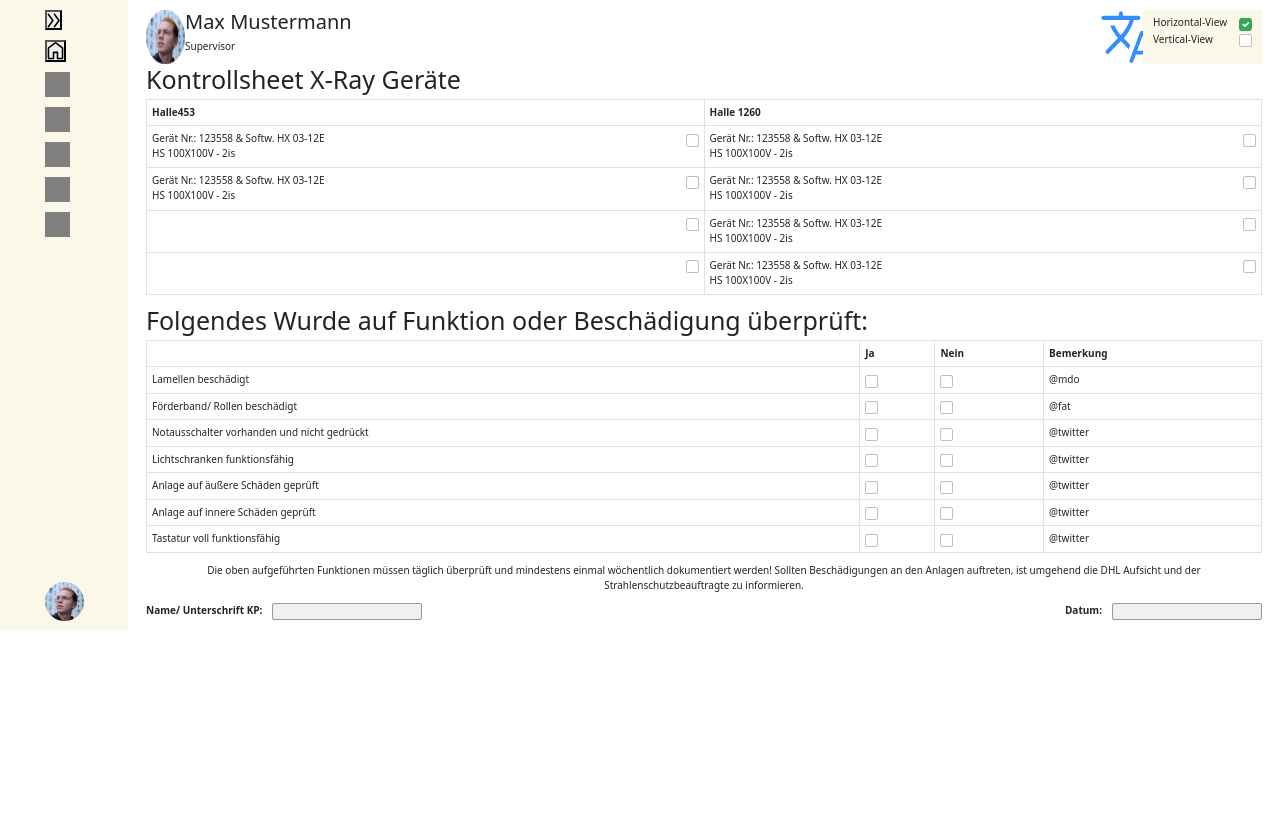
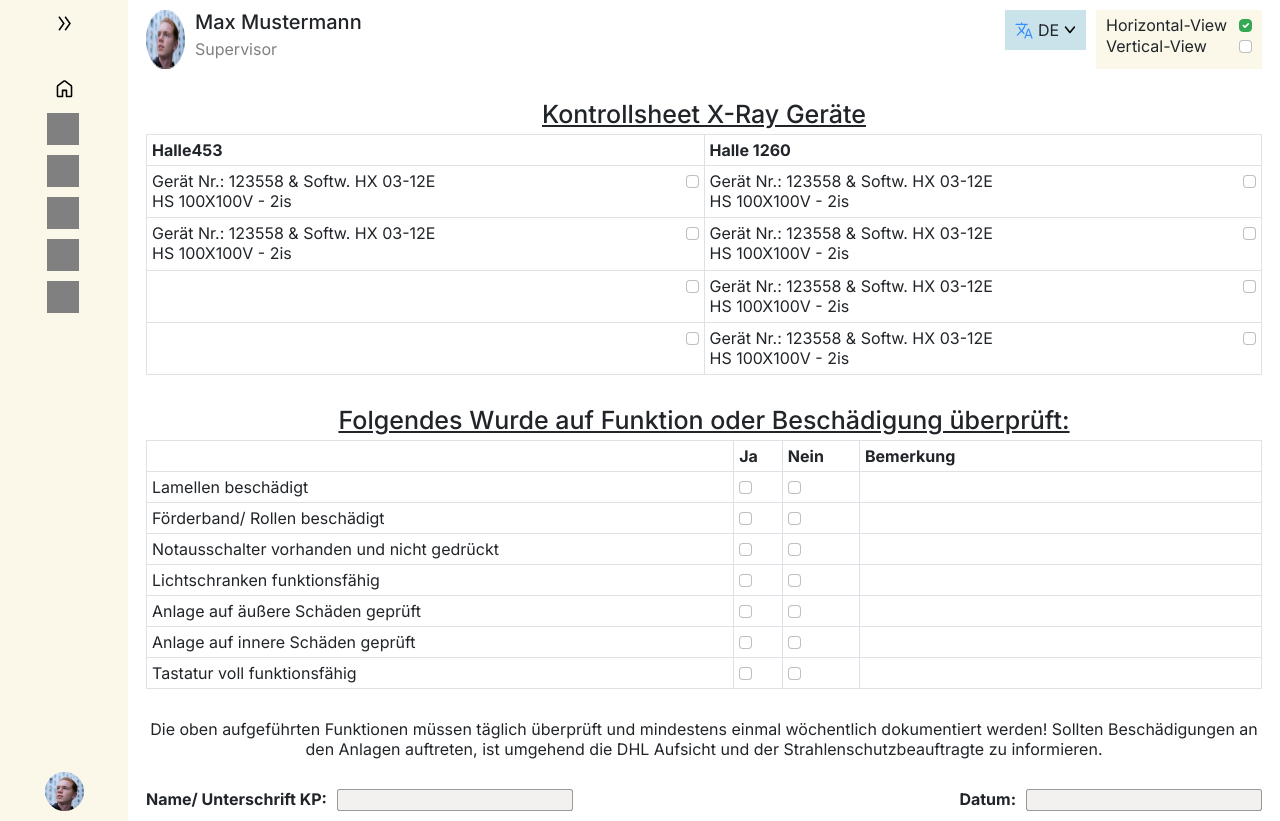
Before and after one commit to ThiruNithish28/intern-new-task, a plain HTML site: page index.html in a window 1280 px wide. Before the commit the page ends 800 px from the top, so only its background shows below. Drawn offline with nearby package versions, Linux system fonts and the light colour scheme.

Commit message:
update style

```diff
--- a/css/style.css
+++ b/css/style.css
@@ -1,3 +1,5 @@
+@import url('https://fonts.googleapis.com/css2?family=Inter:wght@100..900&display=swap');
+
 *{
     margin: 0;
     padding: 0;
@@ -9,9 +11,18 @@
     --bg-color:#FBF8E9;
     --checked-clr:#34A853;
     --footer-input-box-clr:#F2F1F0;
+    --font-ff: "Inter", sans-serif;
+}
+
+h1{
+    text-align: center;
+    text-decoration: underline;
+}
+body{
+    font: 1.6rem var(--font-ff);
+    font-optical-sizing: auto;
 
 }
-
 
 .side-nav{
     flex: 1 1 10%;
@@ -22,25 +33,46 @@
 .sub-container-nav{
     display: flex;
     flex-direction: column;
+    align-items: center;
     justify-content: space-between;
     height: 97%;
 }
-
+.nav-container{
+    display: flex;
+    flex-direction: column;
+    justify-content: center;
+}
 .main-container{
     flex:1 1 90%;
     padding: 1rem 1.8rem ;
+
 }
+
 .blank-box{
-    width:25px;
+    width:32px;
     aspect-ratio: 1/1;
     margin-bottom: 1rem;
     background-color: grey;
+}
+
+.translator{
+    align-items: center;
+    justify-content: center;
+    height:fit-content;
+    padding: 1rem;
+    gap: .5rem;
+    background-color: rgba(175, 212, 224, 0.664);
+}
+.translator p{
+    margin: 0;
 }
 .view-options{
     padding: .5rem 1rem;
     background-color: var(--bg-color);
     width: max-content;
 }
+
+
 .form-check{
 
     width:100%;
@@ -67,6 +99,13 @@
     padding-right: 4rem;
 } */
 
+.dp-container img{
+    width: 39px;
+    aspect-ratio: 1.5/1;
+}
+.dp-intro .sub-intro{
+    color: grey;
+}
 
 .form-check-input{
     width:13px;
@@ -94,3 +133,7 @@
     border-radius: 2.8px;
     background-color:var(--footer-input-box-clr);
 }
+.feedback-input{
+    width: 100%;
+    border: 0;
+}
--- a/index.html
+++ b/index.html
@@ -15,16 +15,16 @@
 <body>
     <main class="d-flex">
         <section class="side-nav d-flex justify-content-center">
-            <div class="nav-container d-flex-col">
+            <div class="nav-container">
 
-                <div>
-                    <button>
-                        <img src="./assets/svg/double arrow.svg" alt="home-btn">
+                <div class="d-flex justify-content-center mb-5">
+                    <button class="btn">
+                        <img src="./assets/svg/double arrow.svg" alt="arrow-btn">
                     </button>
                 </div>
                 <div class="sub-container-nav">
                     <div>
-                        <button class="mb-3 mt-3">
+                        <button class="btn mb-3 mt-3">
                             <img src="./assets/svg/home btn.svg" alt="home-btn">
                         </button>
                         <div class="blank-box"></div>
@@ -40,18 +40,18 @@
 
             </div>
         </section>
-        <section class="main-container d-flex-col">
+        <section class="main-container d-flex-col ">
             <div class="main-nav">
                 <nav class="d-flex justify-content-between">
-                    <div class="dp-container d-flex">
+                    <div class="dp-container d-flex gap-3">
                         <img src="./assets/images/Rectangle 140.png" alt="dp">
                         <div class="dp-intro">
                             <h2>Max Mustermann</h2>
-                            <p>Supervisor</p>
+                            <p class="sub-intro">Supervisor</p>
                         </div>
                     </div>
-                    <div class="d-flex">
-                        <div class="translator d-flex">
+                    <div class="d-flex gap-3">
+                        <div class="translator d-flex ">
                             <img src="./assets/svg/translater icon.svg" alt="translate">
                             <p>DE</p>
                             <img src="./assets/svg/arrow.svg" alt="arrow">
@@ -72,7 +72,7 @@
                     </div>
                 </nav>
             </div>
-            <div>
+            <div class="mt-5">
                 <h1>Kontrollsheet X-Ray Geräte</h1>
 
                 <table class="table table-bordered">
@@ -171,7 +171,7 @@
 
             </div>
 
-            <div>
+            <div class="mt-5">
                 <h1>Folgendes Wurde auf Funktion oder Beschädigung überprüft:</h1>
 
                 <table class="table table-bordered">
@@ -195,7 +195,9 @@
                                     value="something" unchecked>
 
                             </td>
-                            <td>@mdo</td>
+                            <td>
+                                <input type="text" name="feedback" id="" class="feedback-input">
+                            </td>
                         </tr>
                         <tr>
                             <td scope="row">Förderband/ Rollen beschädigt</td>
@@ -203,7 +205,9 @@
                                     value="something" unchecked></td>
                             <td> <input class="form-check-input" type="checkbox" id="check1" name="Horizontal-View"
                                     value="something" unchecked></td>
-                            <td>@fat</td>
+                            <td>
+                                <input type="text" name="feedback" id="" class="feedback-input">
+                            </td>
                         </tr>
                         <tr>
                             <td scope="row">Notausschalter vorhanden und nicht gedrückt</td>
@@ -211,7 +215,9 @@
                                     value="something" unchecked></td>
                             <td> <input class="form-check-input" type="checkbox" id="check1" name="Horizontal-View"
                                     value="something" unchecked></td>
-                            <td>@twitter</td>
+                            <td>
+                                <input type="text" name="feedback" id="" class="feedback-input">
+                            </td>
                         </tr>
 
                         <tr>
@@ -220,7 +226,9 @@
                                     value="something" unchecked></td>
                             <td> <input class="form-check-input" type="checkbox" id="check1" name="Horizontal-View"
                                     value="something" unchecked></td>
-                            <td>@twitter</td>
+                            <td>
+                                <input type="text" name="feedback" id="" class="feedback-input">
+                            </td>
                         </tr>
 
                         <tr>
@@ -229,7 +237,9 @@
                                     value="something" unchecked></td>
                             <td> <input class="form-check-input" type="checkbox" id="check1" name="Horizontal-View"
                                     value="something" unchecked></td>
-                            <td>@twitter</td>
+                            <td>
+                                <input type="text" name="feedback" id="" class="feedback-input">
+                            </td>
                         </tr>
 
                         <tr>
@@ -238,7 +248,9 @@
                                     value="something" unchecked></td>
                             <td> <input class="form-check-input" type="checkbox" id="check1" name="Horizontal-View"
                                     value="something" unchecked></td>
-                            <td>@twitter</td>
+                            <td>
+                                <input type="text" name="feedback" id="" class="feedback-input">
+                            </td>
                         </tr>
 
                         <tr>
@@ -247,19 +259,21 @@
                                     value="something" unchecked></td>
                             <td> <input class="form-check-input" type="checkbox" id="check1" name="Horizontal-View"
                                     value="something" unchecked></td>
-                            <td>@twitter</td>
+                            <td>
+                                <input type="text" name="feedback" id="" class="feedback-input">
+                            </td>
                         </tr>
                     </tbody>
                 </table>
             </div>
 
-            <div class="bottom-content">
+            <div class="bottom-content mt-5">
                 <p>Die oben aufgeführten Funktionen müssen täglich überprüft und mindestens einmal wöchentlich
                     dokumentiert werden! Sollten Beschädigungen an den Anlagen auftreten, ist umgehend die DHL Aufsicht
                     und der Strahlenschutzbeauftragte zu informieren.</p>
             </div>
 
-            <div class="footer-table d-flex justify-content-between">
+            <div class="footer-table d-flex justify-content-between mt-5">
                 <div class="d-flex gap-3">
                     <label for="name">Name/ Unterschrift KP:</label>
                     <input type="text" name="name" id="name">
```
